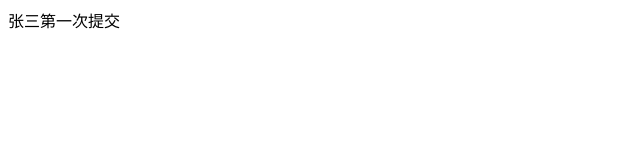
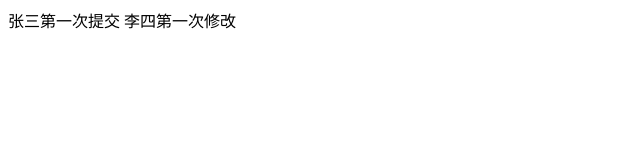
Before and after one commit to qinyongzhao/demo3, a plain HTML site: page index.html in a window 1280 px wide. Shown: the whole page, without its empty margins (0-640 px from the left). Drawn offline with Linux system fonts and the light colour scheme.

Commit message:
李四第一次提交

```diff
--- a/index.html
+++ b/index.html
@@ -8,5 +8,6 @@
 </head>
 <body>
     <span>张三第一次提交</span>
+		李四第一次修改
 </body>
 </html>
```
